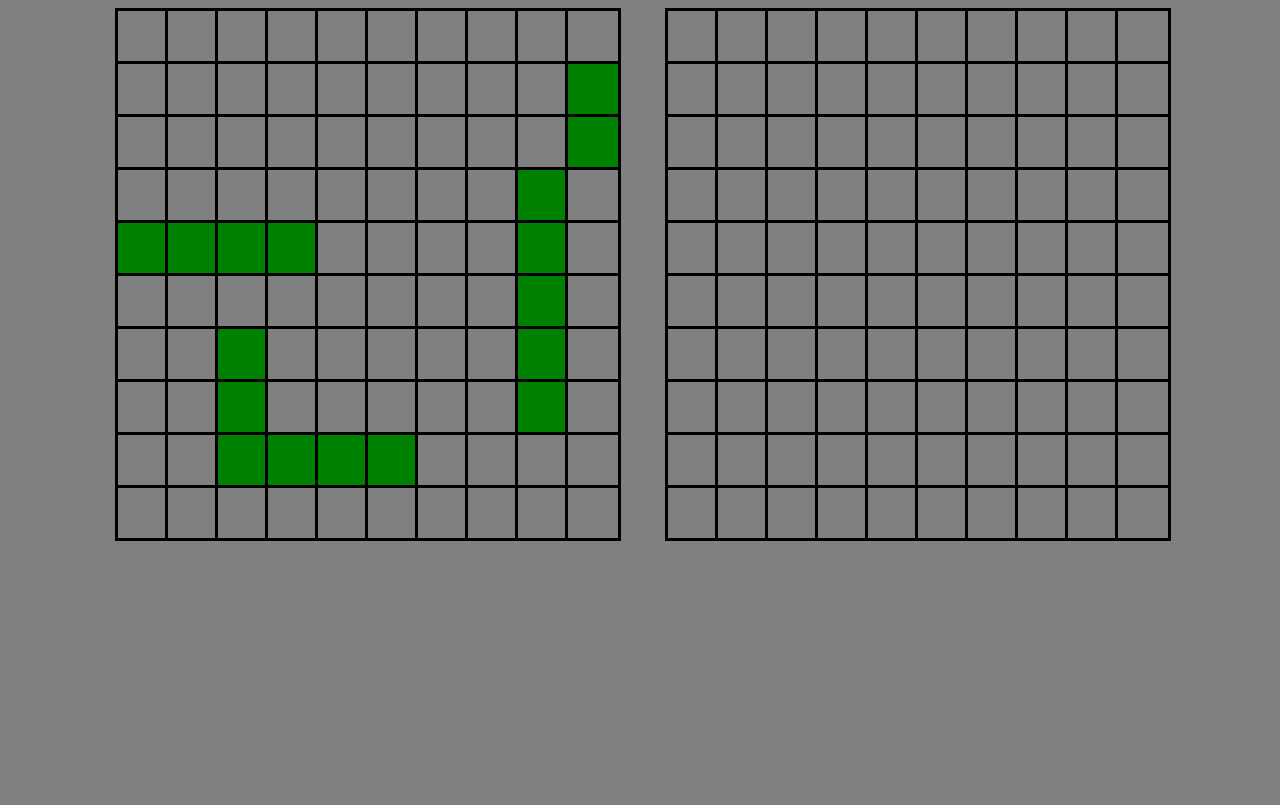
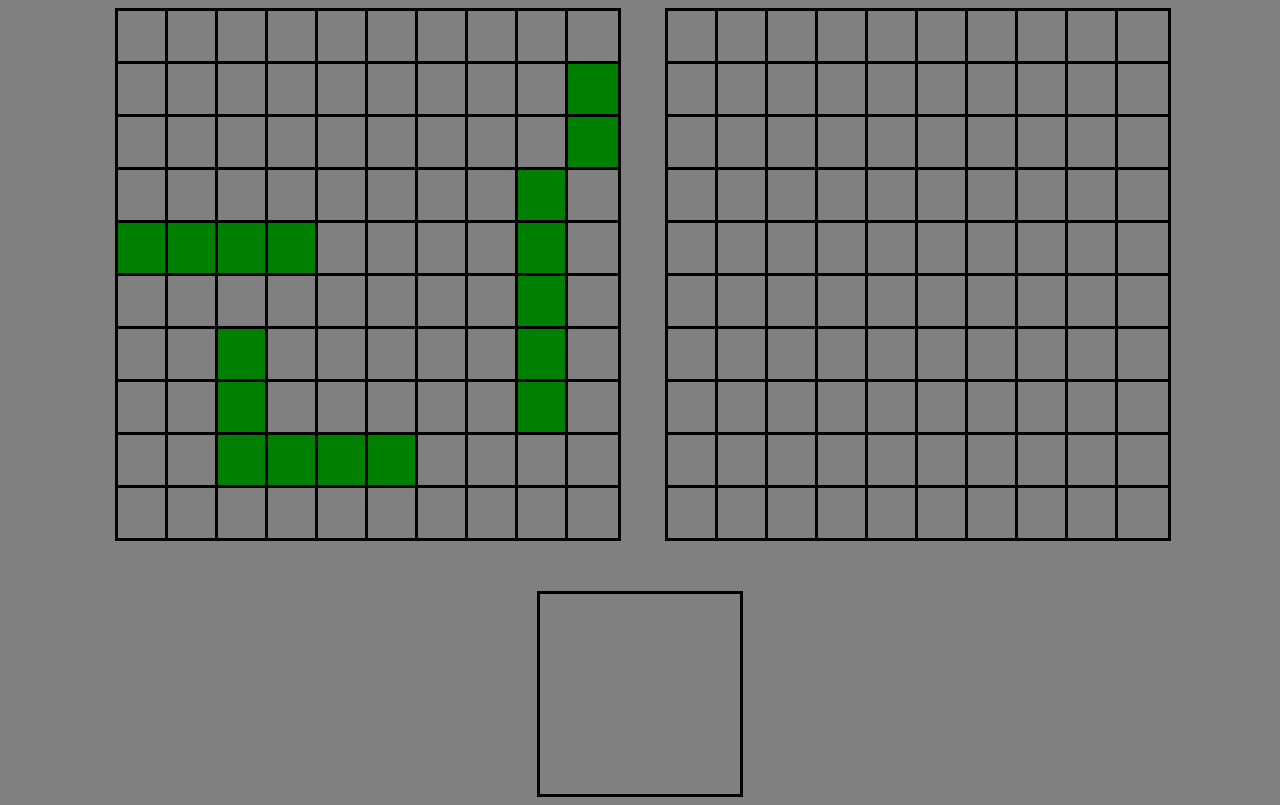
Before and after one commit to ChrisM345/battleship, a website built with webpack: page src/index.html in a window 1280 px wide. Built offline with nearby package versions, Linux system fonts and the light colour scheme.

Commit message:
Added chatlog

```diff
--- a/src/index.html
+++ b/src/index.html
@@ -10,5 +10,10 @@
       <div class="player-gameboard"></div>
       <div class="computer-gameboard"></div>
     </div>
+    <div class="chatlog-container">
+      <div class="chatlog">
+        <p class="chat-log-message"></p>
+      </div>
+    </div>
   </body>
 </html>
```
